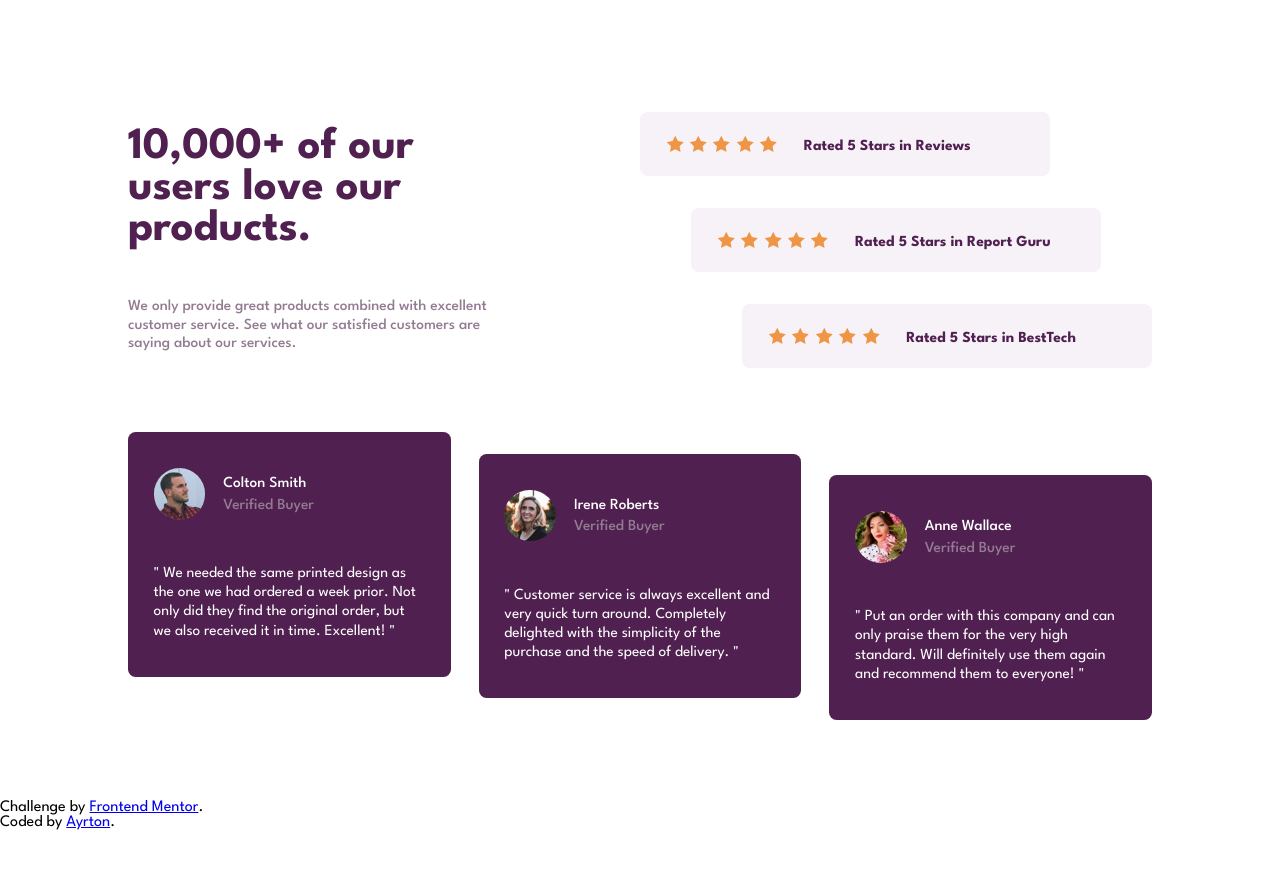
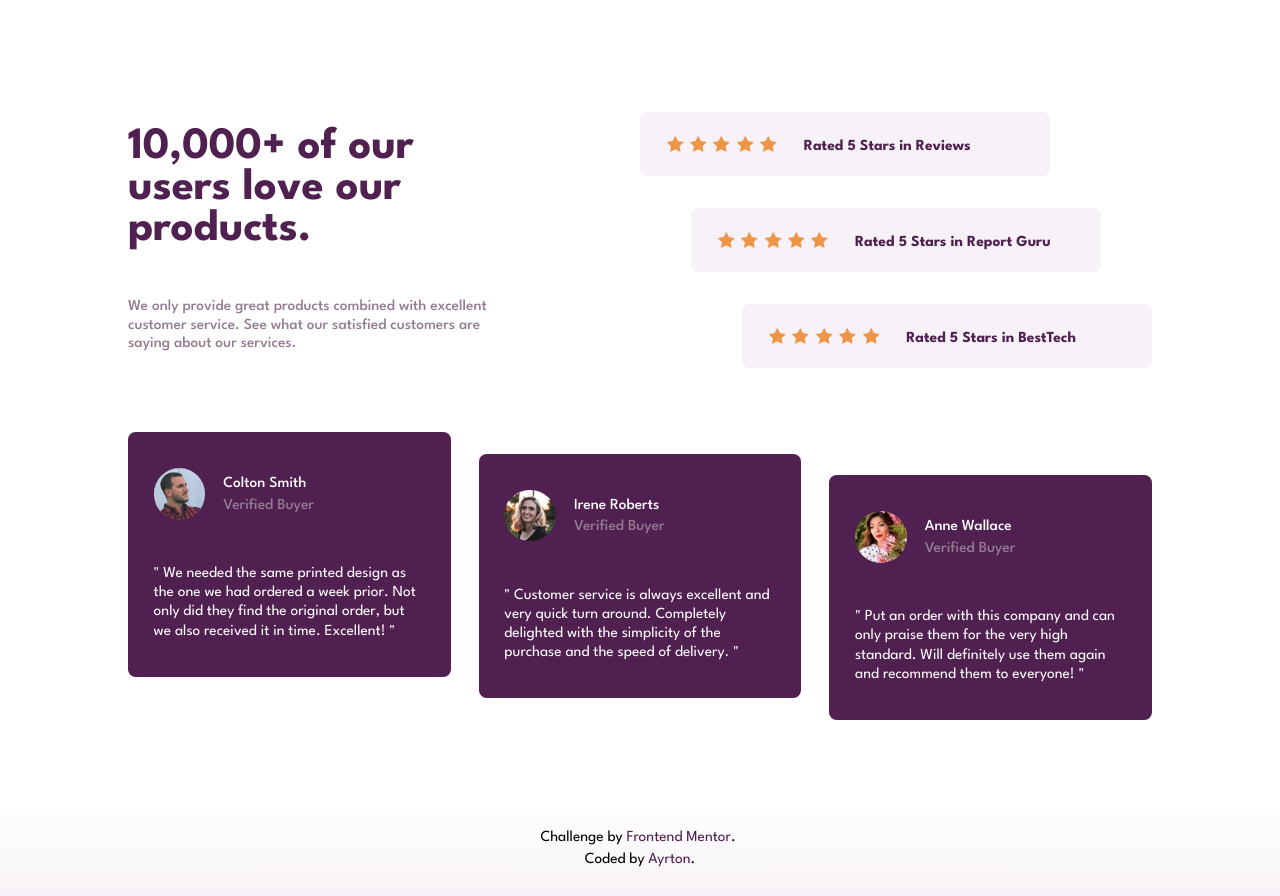
Before and after one commit to ayrtton/social-proof-section, a React (Vite) app: page / in a window 1280 px wide. Before the commit the page ends 830 px from the top, so only its background shows below. Built offline with nearby package versions, Linux system fonts and the light colour scheme.

Commit message:
Design the footer

```diff
--- a/src/assets/css/main.css
+++ b/src/assets/css/main.css
@@ -256,4 +256,25 @@ main .service-reviews .reviewer__profile-description {
 main .service-reviews .reviewer__text {
   line-height: 125%;
   font-size: clamp(0.85rem, 1.2vw, 2.3rem);
+}
+
+footer .attribution {
+  display: flex;
+  height: 12vh;
+  width: 100%;
+  flex-direction: column;
+  justify-content: center;
+  align-items: center;
+  font-size: clamp(0.85rem, 1.2vw, 2.3rem);
+  gap: 1vh;
+  text-align: center;
+  background-image: linear-gradient(hsl(0, 0%, 100%), hsl(300, 24%, 96%));
+}
+footer .attribution__link {
+  text-decoration: none;
+  transition: 0.5s;
+  color: hsl(300, 43%, 22%);
+}
+footer .attribution__link:hover {
+  color: hsl(333, 80%, 67%);
 }/*# sourceMappingURL=main.css.map */
--- a/src/assets/sass/main.scss
+++ b/src/assets/sass/main.scss
@@ -113,3 +113,23 @@ main {
         }
     }
 }
+
+footer {
+    .attribution {
+        @include flexbox(12vh, 100%, column, center, center);
+        font-size: $p_font_size;
+        gap: 1vh;
+        text-align: center;
+        background-image: linear-gradient($white, $light_grayish_magenta);
+
+        &__link {
+            text-decoration: none;
+            transition: .5s;
+            color: $very_dark_magenta;
+
+            &:hover {
+                color: $soft_pink;
+            }
+        }
+    }
+}
--- a/src/components/Footer.jsx
+++ b/src/components/Footer.jsx
@@ -3,11 +3,11 @@ function Footer() {
         <footer>
             <div className="attribution">
                 <p className="attribution__source">Challenge by&nbsp;
-                    <a href="https://www.frontendmentor.io?ref=challenge" target="_blank" rel="noreferrer">
+                    <a className="attribution__link" href="https://www.frontendmentor.io?ref=challenge" target="_blank" rel="noreferrer">
                     Frontend Mentor</a>.&nbsp;
                 </p>
                 <p className="attribution__developer">Coded by&nbsp;
-                    <a href="https://github.com/ayrtton" target="_blank" rel="noreferrer">Ayrton</a>.
+                    <a className="attribution__link" href="https://github.com/ayrtton" target="_blank" rel="noreferrer">Ayrton</a>.
                 </p>
             </div>
         </footer>
```
Also changed, not shown: 2 other files (tests, documents, lock files or other folders).
